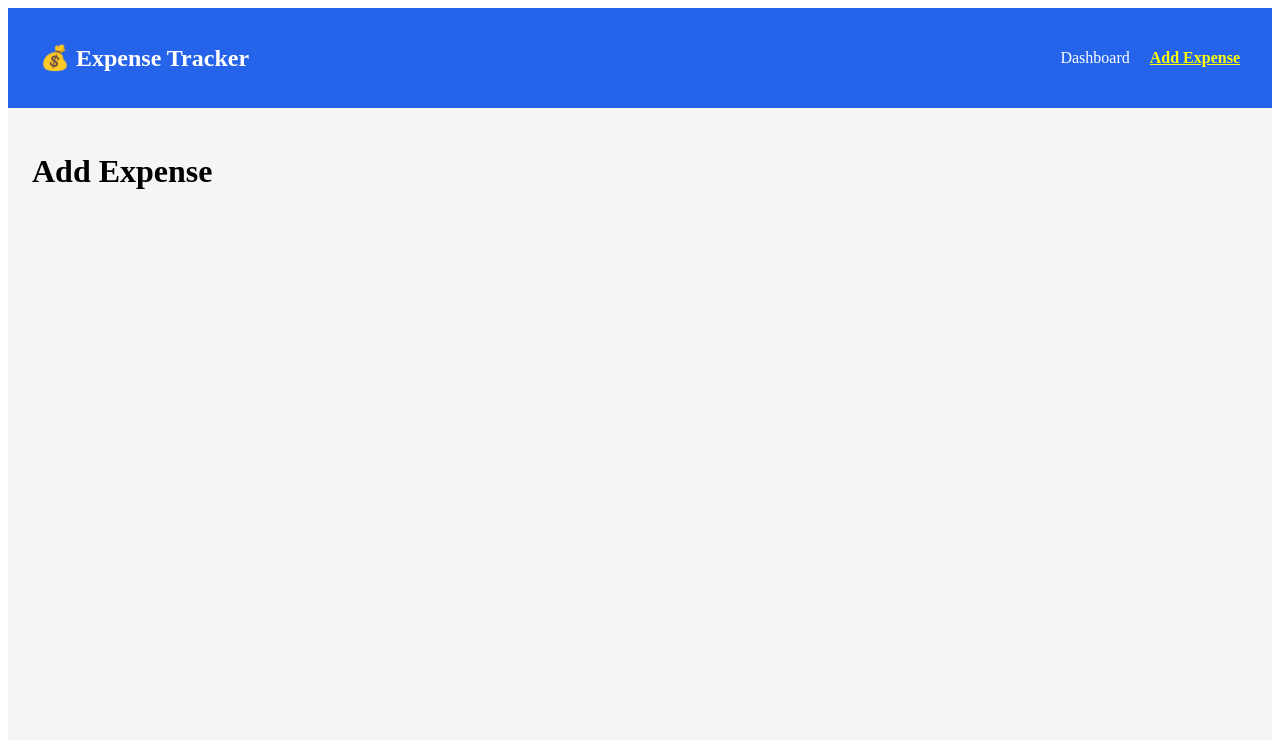
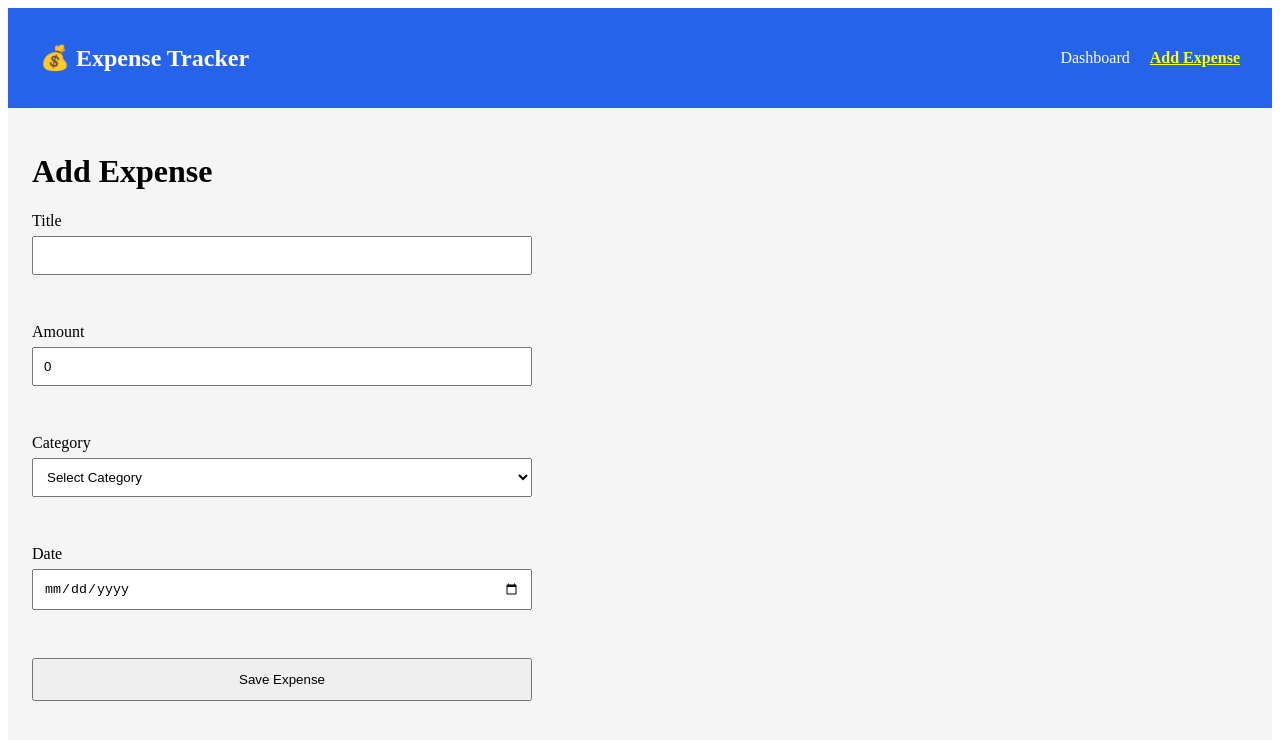
Before and after one commit to chaitalibhongale1003/react_web_learning, a React (Vite) app in the folder expense-tracker/: page /add in a window 1280 px wide. Shown: the top 740 px of the page. Built offline with nearby package versions, Linux system fonts and the light colour scheme.

Commit message:
feat: add reusable layout and navigation bar

```diff
--- /dev/null
+++ b/expense-tracker/src/components/ExpenseForm/ExpenseForm.module.css
@@ -0,0 +1,28 @@
+.form {
+  display: flex;
+  flex-direction: column;
+  gap: 20px;
+
+  max-width: 500px;
+}
+
+.form div {
+  display: flex;
+  flex-direction: column;
+}
+
+.form input,
+.form select {
+  padding: 10px;
+  margin-top: 6px;
+}
+
+.form button {
+  padding: 12px;
+  cursor: pointer;
+}
+
+.form p {
+  color: red;
+  font-size: 14px;
+}
--- /dev/null
+++ b/expense-tracker/src/components/ExpenseForm/ExpenseForm.tsx
@@ -0,0 +1,104 @@
+import { useForm } from "react-hook-form";
+import { zodResolver } from "@hookform/resolvers/zod";
+import { expenseSchema } from "./validation";
+import type { ExpenseFormData } from "./validation";
+
+import styles from "./ExpenseForm.module.css";
+
+const categories = [
+  "Food",
+  "Shopping",
+  "Travel",
+  "Bills",
+  "Medical",
+  "Fuel",
+  "Entertainment",
+  "Others",
+];
+
+const ExpenseForm = () => {
+  const {
+    register,
+    handleSubmit,
+    formState: { errors },
+  } = useForm<ExpenseFormData>({
+    resolver: zodResolver(expenseSchema),
+    defaultValues: {
+      title: "",
+      amount: 0,
+      category: "",
+      date: "",
+    },
+  });
+
+  const onSubmit = (data: ExpenseFormData) => {
+    console.log(data);
+  };
+
+  return (
+    <form
+      className={styles.form}
+      onSubmit={handleSubmit(onSubmit)}
+    >
+      <div>
+        <label>Title</label>
+
+        <input
+          type="text"
+          {...register("title")}
+        />
+
+        <p>{errors.title?.message}</p>
+      </div>
+
+      <div>
+        <label>Amount</label>
+
+        <input
+          type="number"
+          {...register("amount", {
+            valueAsNumber: true,
+          })}
+        />
+
+        <p>{errors.amount?.message}</p>
+      </div>
+
+      <div>
+        <label>Category</label>
+
+        <select {...register("category")}>
+          <option value="">Select Category</option>
+
+          {categories.map((category) => (
+            <option
+              key={category}
+              value={category}
+            >
+              {category}
+            </option>
+          ))}
+        </select>
+
+        <p>{errors.category?.message}</p>
+      </div>
+
+      <div>
+        <label>Date</label>
+
+        <input
+          type="date"
+          {...register("date")}
+        />
+
+        <p>{errors.date?.message}</p>
+      </div>
+
+      <button type="submit">
+        Save Expense
+      </button>
+    </form>
+  );
+};
+
+export default ExpenseForm;
--- /dev/null
+++ b/expense-tracker/src/components/ExpenseForm/validation.ts
@@ -0,0 +1,24 @@
+import { z } from "zod";
+
+export const expenseSchema = z.object({
+  title: z
+    .string()
+    .trim()
+    .min(3, "Title must be at least 3 characters"),
+
+  amount: z
+    .number({
+      error: "Amount is required",
+    })
+    .positive("Amount must be greater than 0"),
+
+  category: z
+    .string()
+    .min(1, "Please select a category"),
+
+  date: z
+    .string()
+    .min(1, "Please select a date"),
+});
+
+export type ExpenseFormData = z.infer<typeof expenseSchema>;
--- a/expense-tracker/src/pages/AddExpense.tsx
+++ b/expense-tracker/src/pages/AddExpense.tsx
@@ -1,7 +1,11 @@
+import ExpenseForm from "../components/ExpenseForm/ExpenseForm";
+
 const AddExpense = () => {
   return (
     <>
       <h1>Add Expense</h1>
+
+      <ExpenseForm />
     </>
   );
 };
```
